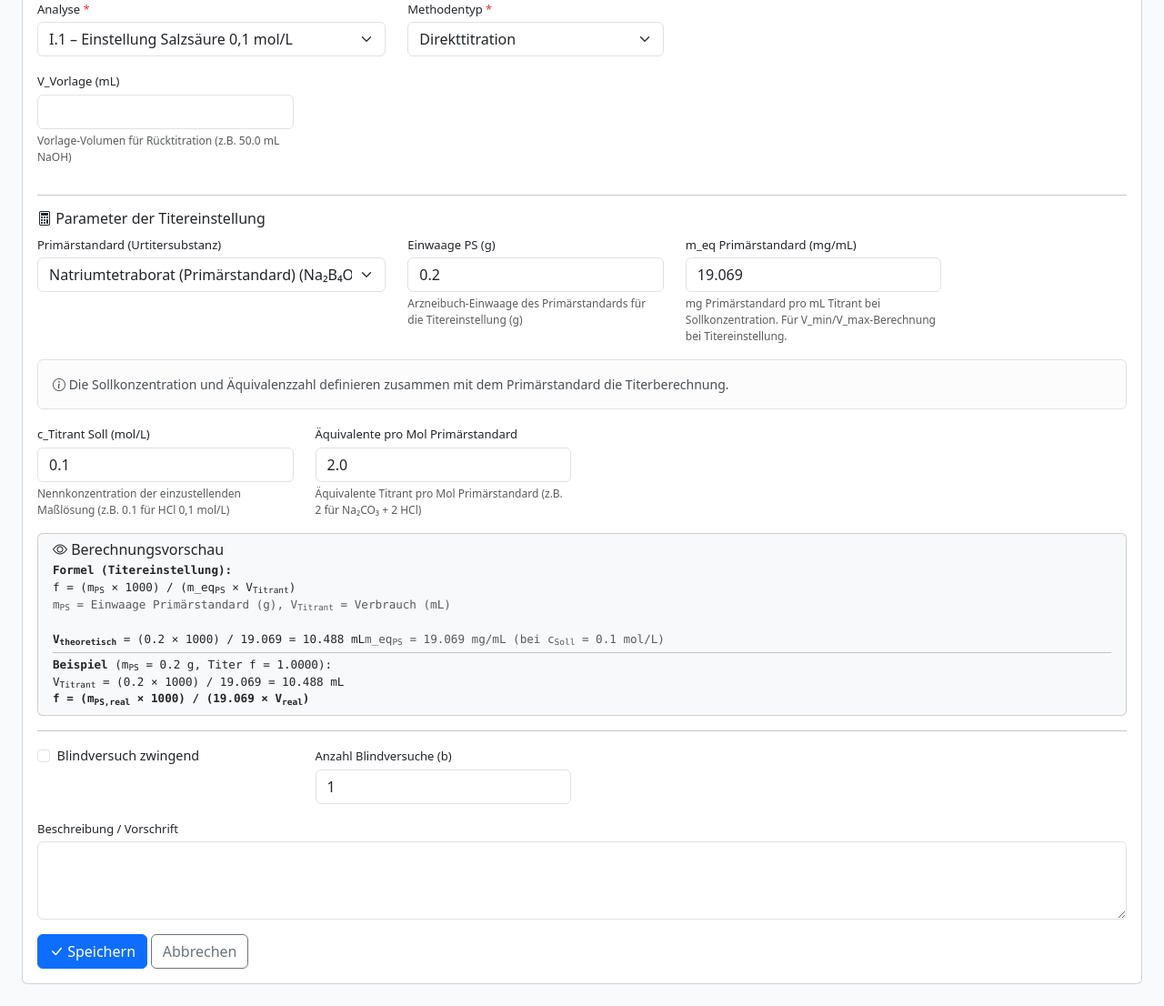
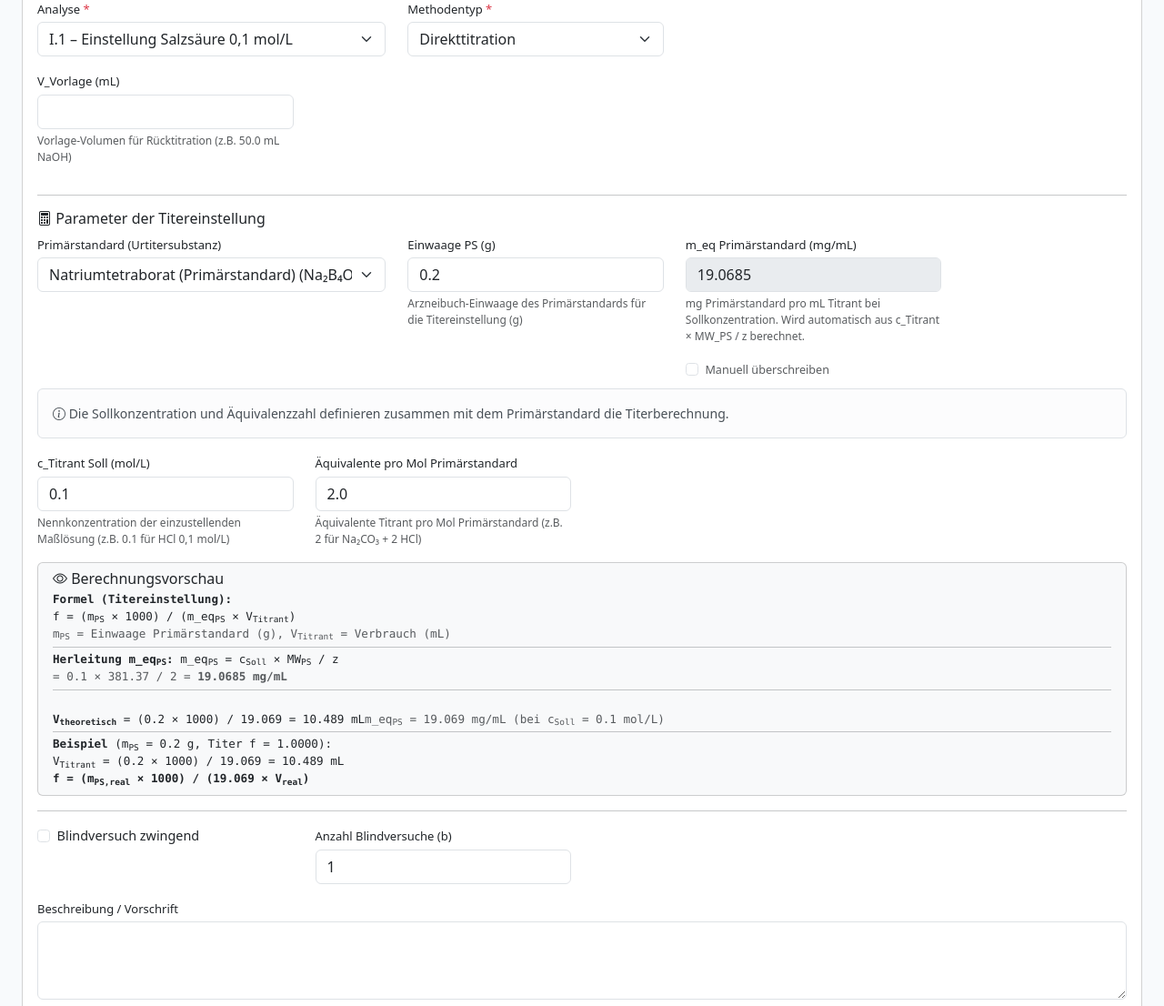
Before and after one commit to MicheleBonus/quanti-lims-demo, a Flask app: page /admin/methods/1/edit in a window 1280 px wide. Shown: the part 152-1258 px from the top of the page at 91% size. Before the commit the page ends 1234 px from the top, so only its background shows below. Run offline with Flask 3, Linux system fonts and the light colour scheme; data comes from the database, SQL or seed files in the repository; some libraries are stand-ins or nearby versions.

Commit message:
feat: add m_eq_primary_mg override checkbox and JS auto-calculation
Co-Authored-By: Claude Sonnet 4.6 <noreply@anthropic.com>

```diff
--- a/templates/admin/method_form.html
+++ b/templates/admin/method_form.html
@@ -30,7 +30,14 @@
     <div class="row">
       <div class="col-md-4">{{ select("primary_standard_id", "Primärstandard (Urtitersubstanz)", primary_std_opts, item.primary_standard_id, blank="– Kein Primärstandard –") }}</div>
       <div class="col-md-3">{{ field("e_ab_ps_g", "Einwaage PS (g)", item.e_ab_ps_g, type="number", step="0.001", help="Arzneibuch-Einwaage des Primärstandards für die Titereinstellung (g)") }}</div>
-      <div class="col-md-3">{{ field("m_eq_primary_mg", "m_eq Primärstandard (mg/mL)", item.m_eq_primary_mg, type="number", step="0.001", help="mg Primärstandard pro mL Titrant bei Sollkonzentration. Für V_min/V_max-Berechnung bei Titereinstellung.") }}</div>
+      <div class="col-md-3">
+        {{ field("m_eq_primary_mg", "m_eq Primärstandard (mg/mL)", item.m_eq_primary_mg, type="number", step="0.0001", help="mg Primärstandard pro mL Titrant bei Sollkonzentration. Wird automatisch aus c_Titrant × MW_PS / z berechnet.") }}
+        <div class="form-check mt-n2 mb-2">
+          <input type="checkbox" class="form-check-input" id="m_eq_primary_mg_override" name="m_eq_primary_mg_override"
+            {% if item.m_eq_primary_mg_override %}checked{% endif %}>
+          <label class="form-check-label small text-muted" for="m_eq_primary_mg_override">Manuell überschreiben</label>
+        </div>
+      </div>
     </div>
   </div>
 
@@ -95,6 +102,7 @@
   };
 
   const analysisMW = {};
+  const psMolarMasses = {{ ps_molar_masses | tojson }};  // {id: molar_mass_gmol} — keys are strings after JSON serialisation
   let currentCalcMode = null;
 
   function getFloat(id) {
@@ -102,6 +110,34 @@
     if (!el) return null;
     const v = parseFloat(el.value.replace(',', '.'));
     return isNaN(v) ? null : v;
+  }
+
+  function updateMeqPrimary() {
+    const overrideCheckbox = document.getElementById('m_eq_primary_mg_override');
+    const meqInput = document.getElementById('m_eq_primary_mg');
+    if (!overrideCheckbox || !meqInput) return;
+
+    // Only active in standardization mode — currentCalcMode is null during async fetch at page load
+    if (currentCalcMode !== MODE_STANDARDIZATION) return;
+
+    const isOverride = overrideCheckbox.checked;
+    meqInput.disabled = !isOverride;
+
+    if (!isOverride) {
+      const psId = document.getElementById('primary_standard_id')?.value;
+      // psMolarMasses keys are strings (JSON serialization of Python int → string key)
+      const mwPS = psId ? (psMolarMasses[psId] ?? null) : null;
+      const cTitrant = getFloat('c_titrant_mol_l');
+      const z = getFloat('n_eq_titrant');
+
+      if (mwPS && cTitrant && cTitrant > 0 && z && z > 0) {
+        meqInput.value = (cTitrant * mwPS / z).toFixed(4);
+      } else {
+        meqInput.value = '';
+      }
+    }
+
+    updateCalcPreview();
   }
 
   function setLabel(forAttr, text) {
@@ -162,10 +198,11 @@
   }
 
   function updateCalcPreview() {
+    const cTitrant = getFloat('c_titrant_mol_l');
+    const z = getFloat('n_eq_titrant') ?? 1.0;
+
     // ── Titrant Standardization Preview ──
     if (currentCalcMode === MODE_STANDARDIZATION) {
-      const cTitrant = getFloat('c_titrant_mol_l');
-      const nEqPS = getFloat('n_eq_titrant') ?? 1.0;
       const mEqPrimary = getFloat('m_eq_primary_mg');
 
       if (!mEqPrimary || mEqPrimary <= 0) {
@@ -176,6 +213,18 @@
       let html = '<strong>Formel (Titereinstellung):</strong><br>';
       html += 'f = (m<sub>PS</sub> &times; 1000) / (m_eq<sub>PS</sub> &times; V<sub>Titrant</sub>)<br>';
       html += '<span class="text-body-secondary">m<sub>PS</sub> = Einwaage Primärstandard (g), V<sub>Titrant</sub> = Verbrauch (mL)</span><br>';
+      html += '<hr class="my-1">';
+      html += '<strong>Herleitung m_eq<sub>PS</sub>:</strong> ';
+      html += 'm_eq<sub>PS</sub> = c<sub>Soll</sub> &times; MW<sub>PS</sub> / z<br>';
+      const psId = document.getElementById('primary_standard_id')?.value;
+      const mwPS = psId ? (psMolarMasses[psId] ?? null) : null;
+      if (cTitrant && mwPS && z) {
+        const meqDerived = cTitrant * mwPS / z;
+        html += `<span class="text-body-secondary">= ${cTitrant} &times; ${mwPS} / ${z} = <strong>${meqDerived.toFixed(4)} mg/mL</strong></span><br>`;
+      } else {
+        html += '<span class="text-body-secondary">(Primärstandard, c_Soll und z eingeben um Ableitung zu sehen)</span><br>';
+      }
+      html += '<hr class="my-1">';
       const eAbPS = getFloat('e_ab_ps_g');
       if (eAbPS && eAbPS > 0) {
         const vTheo = (eAbPS * 1000) / mEqPrimary;
@@ -199,8 +248,6 @@
 
     // ── Assay Preview (existing logic) ──
     const mtype = methodTypeSelect.value;
-    const cTitrant = getFloat('c_titrant_mol_l');
-    const nEqTitrant = getFloat('n_eq_titrant') ?? 1.0;
     const cVorlage = getFloat('c_vorlage_mol_l');
     const nEqVorlage = getFloat('n_eq_vorlage');
     const vVorlage = getFloat('v_vorlage_ml');
@@ -244,13 +291,13 @@
         const nVorConsumed = nAnalyte * nEqVorlage;
         const nVorTotal = vVorlage * cVorlage;
         const nVorExcess = nVorTotal - nVorConsumed;
-        const vTitrant = nVorExcess * nEqTitrant / cTitrant * aliquotFrac;
+        const vTitrant = nVorExcess * z / cTitrant * aliquotFrac;
         html += `<strong>Beispiel</strong> (m_S=${exMs} g, G_wahr=${exGw}%, MW=${mw.toFixed(2)}):<br>`;
         html += `n_Analyt = (${exMs}×1000×${exGw}/100) / ${mw.toFixed(2)} = ${nAnalyte.toFixed(4)} mmol<br>`;
         html += `n_Vorlage_verbr. = ${nAnalyte.toFixed(4)} × ${nEqVorlage} = ${nVorConsumed.toFixed(4)} mmol<br>`;
         html += `n_Vorlage_ges. = ${vVorlage} × ${cVorlage} = ${nVorTotal.toFixed(4)} mmol<br>`;
         html += `n_Vorlage_Übersch. = ${nVorTotal.toFixed(4)} − ${nVorConsumed.toFixed(4)} = ${nVorExcess.toFixed(4)} mmol<br>`;
-        html += `<strong>V_Titrant = ${nVorExcess.toFixed(4)} × ${nEqTitrant} / ${cTitrant}`;
+        html += `<strong>V_Titrant = ${nVorExcess.toFixed(4)} × ${z} / ${cTitrant}`;
         if (hasAliquot) html += ` × ${aliquotFrac.toFixed(4)}`;
         html += ` = ${vTitrant.toFixed(3)} mL</strong>`;
       } else {
@@ -265,10 +312,10 @@
 
       if (mw && mw > 0) {
         const nAnalyte = (exMs * 1000 * exGw / 100) / mw;
-        const vTitrant = nAnalyte * nEqTitrant / cTitrant * aliquotFrac;
+        const vTitrant = nAnalyte * z / cTitrant * aliquotFrac;
         html += `<strong>Beispiel</strong> (m_S=${exMs} g, G_wahr=${exGw}%, MW=${mw.toFixed(2)}):<br>`;
         html += `n_Analyt = (${exMs}×1000×${exGw}/100) / ${mw.toFixed(2)} = ${nAnalyte.toFixed(4)} mmol<br>`;
-        html += `<strong>V_Titrant = ${nAnalyte.toFixed(4)} × ${nEqTitrant} / ${cTitrant}`;
+        html += `<strong>V_Titrant = ${nAnalyte.toFixed(4)} × ${z} / ${cTitrant}`;
         if (hasAliquot) html += ` × ${aliquotFrac.toFixed(4)}`;
         html += ` = ${vTitrant.toFixed(3)} mL</strong>`;
       } else {
@@ -292,6 +339,7 @@
           }
           currentCalcMode = data.calculation_mode || MODE_ASSAY;
           syncModeVisibility();
+          updateMeqPrimary();
           updateCalcPreview();
         });
     } else {
@@ -311,6 +359,18 @@
     if (el) el.addEventListener('input', updateCalcPreview);
   });
 
+  // Auto-calculation of m_eq_primary_mg
+  const overrideCheckbox = document.getElementById('m_eq_primary_mg_override');
+  if (overrideCheckbox) overrideCheckbox.addEventListener('change', updateMeqPrimary);
+
+  const psSelect = document.getElementById('primary_standard_id');
+  if (psSelect) psSelect.addEventListener('change', updateMeqPrimary);
+
+  ['c_titrant_mol_l', 'n_eq_titrant'].forEach(id => {
+    const el = document.getElementById(id);
+    if (el) el.addEventListener('input', updateMeqPrimary);
+  });
+
   syncVorlageVisibility();
   loadAnalysisDefaults();
 })();
```
